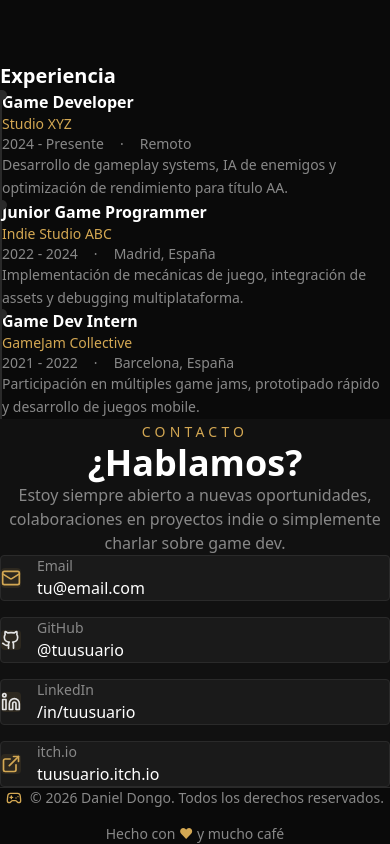
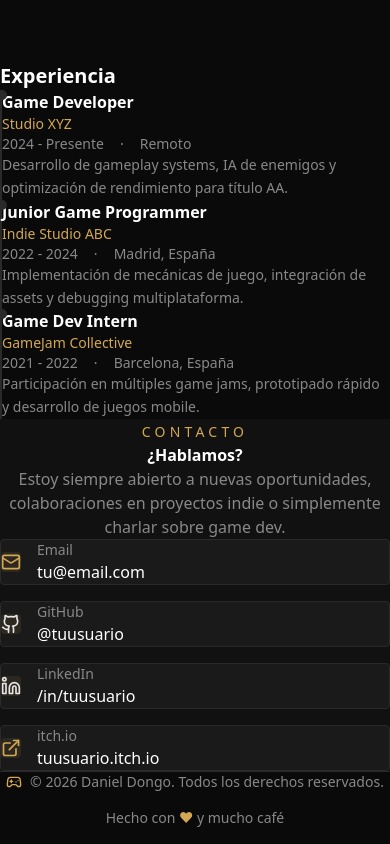
Before and after one commit to danosukoy/PaginaPorfolio, a React (Vite) app: page / in a window 390 px wide. Shown: the part 3813-4657 px from the top of the page. Built offline with nearby package versions, Linux system fonts and the light colour scheme.

Commit message:
Update Contact.tsx

```diff
--- a/src/components/Contact.tsx
+++ b/src/components/Contact.tsx
@@ -81,7 +81,7 @@ export default function Contact() {
           <span className="text-gold text-sm uppercase tracking-[0.3em]">
             Contacto
           </span>
-          <h2 className="text-4xl md:text-5xl font-bold text-white mt-3 mb-4">
+          <h2 className="text-screen-x1 md:text-5xl font-bold text-white mt-3 mb-4">
             ¿Hablamos?
           </h2>
           <p className="text-text-muted max-w-lg mx-auto">
```
